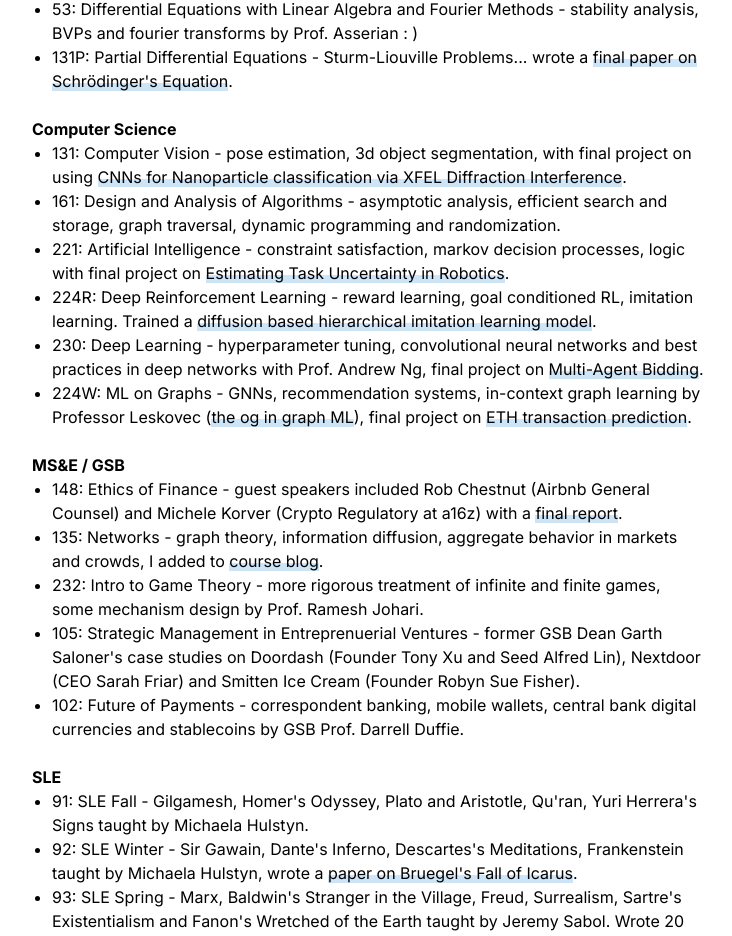
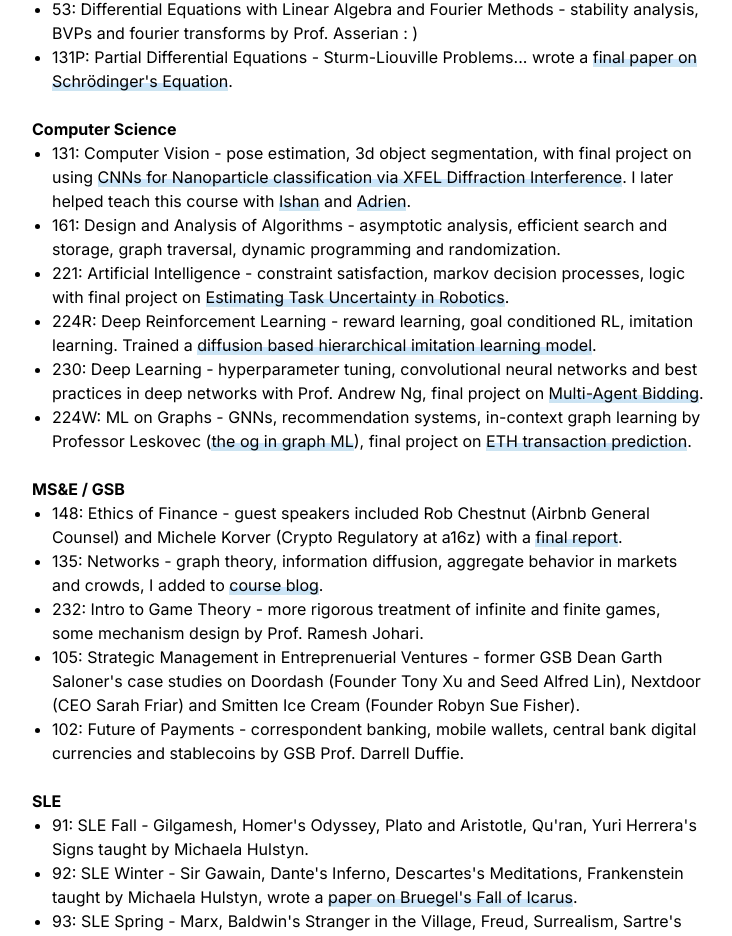
Before and after one commit to devin-gupta/devin-gupta.github.io, a Next.js app: page /edu in a window 1280 px wide. Shown: the part 1858-2794 px from the top of the page, without its empty margins (272-1004 px from the left). Built offline with nearby package versions, Linux system fonts and the light colour scheme.

Commit message:
updated edu and hero with nikki bug

```diff
--- a/src/app/pages/edu.tsx
+++ b/src/app/pages/edu.tsx
@@ -48,7 +48,7 @@
                 <li className="ml-5">131P: Partial Differential Equations  - Sturm-Liouville Problems... wrote a <a href="https://drive.google.com/file/d/1F9y5sjOcsVxhPIltkMLeGRoPRCeXf2JI/view?usp=sharing" target="_blank">final paper on Schrödinger's Equation</a>.  </li>
                 <br />
             <b>Computer Science</b>
-                <li className="ml-5">131: Computer Vision - pose estimation, 3d object segmentation, with final project on using <a href="https://www.overleaf.com/project/67dec024aa8c8182eac65721" target="_blank">CNNs for Nanoparticle classification via XFEL Diffraction Interference</a>. </li>
+                <li className="ml-5">131: Computer Vision - pose estimation, 3d object segmentation, with final project on using <a href="https://www.overleaf.com/project/67dec024aa8c8182eac65721" target="_blank">CNNs for Nanoparticle classification via XFEL Diffraction Interference</a>. I later helped teach this course with <a href="https://iskhare.github.io/" target="_blank">Ishan</a> and <a href="https://adriengaidon.com/" target="_blank">Adrien</a>. </li>
                 <li className="ml-5 paragraph">161: Design and Analysis of Algorithms - asymptotic analysis, efficient search and storage, graph traversal, dynamic programming and randomization. </li>
                 <li className="ml-5">221: Artificial Intelligence - constraint satisfaction, markov decision processes, logic with final project on <a href="https://docs.google.com/document/d/1NCAb6EXuRm02_nIx5v8mpftQBazq4Pc8EvEzMyRddys/edit?usp=sharing" target="_blank">Estimating Task Uncertainty in Robotics</a>. </li>
                 <li className="ml-5">224R: Deep Reinforcement Learning - reward learning, goal conditioned RL, imitation learning. Trained a <a href='https://github.com/devin-gupta/self-play' target="_blank">diffusion based hierarchical imitation learning model</a>. </li>
--- a/src/app/pages/hero.tsx
+++ b/src/app/pages/hero.tsx
@@ -49,17 +49,10 @@
             </div>
           </div>
         </div>
-
-        {/*
-           I'm deeply curious about "people systems"; the frameworks that govern how we interact and exchange with one another like the internet/journalism, financial markets, our political infrastructure, etc...
-
-
-        */}
-
         <p id='extended bio' className='paragraph'> I'm deeply curious about "people systems"; the frameworks that govern how we interact and exchange with one another like the internet/<a href="https://elestoque.org/staff_name/devin-gupta/" target="_blank">journalism</a>, financial markets, our <a href="https://rain.stanford.edu/" target="_blank">political infrastructure</a> or art.
           Often, I've had the most fun exploring these systems with machine learning and interactive visualizations.
           <br /> <br />
-          In my free time, I'm bit fan of puzzling, <a href="https://escaperoom.stanford.edu/" target="_blank">escaping rooms</a>, board games, following <a href="https://www.pi.website/blog" target="_blank">generalizable robotics</a>, hiking Castle Rock, listening to <a href="https://open.spotify.com/show/1te7oSFyRVekxMBJUSethH?si=92bc321c89c54098" target="_blank">Joe and Tracy</a> or visiting friends in SF.
+          In my free time, I'm a big fan of puzzling, <a href="https://escaperoom.stanford.edu/" target="_blank">escaping rooms</a>, board games, following <a href="https://www.pi.website/blog" target="_blank">generalizable robotics</a>, hiking Castle Rock, listening to <a href="https://open.spotify.com/show/1te7oSFyRVekxMBJUSethH?si=92bc321c89c54098" target="_blank">Joe and Tracy</a> or visiting friends in SF.
           <br /> <br />
           My favorite way to spend time is to meet new people, please don't hesitate to reach out. Send me an email <a href="mailto:devgupta@stanford.edu" target="_blank">here</a>! </p>
       </div>
```
